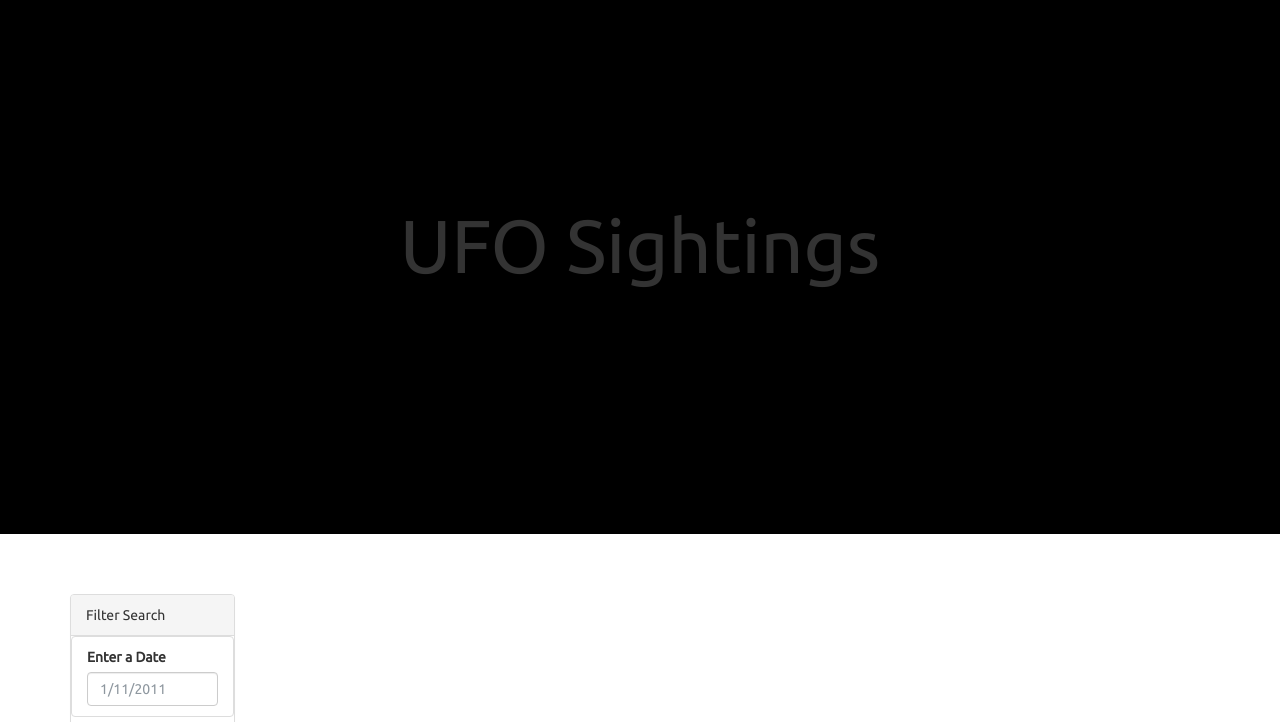
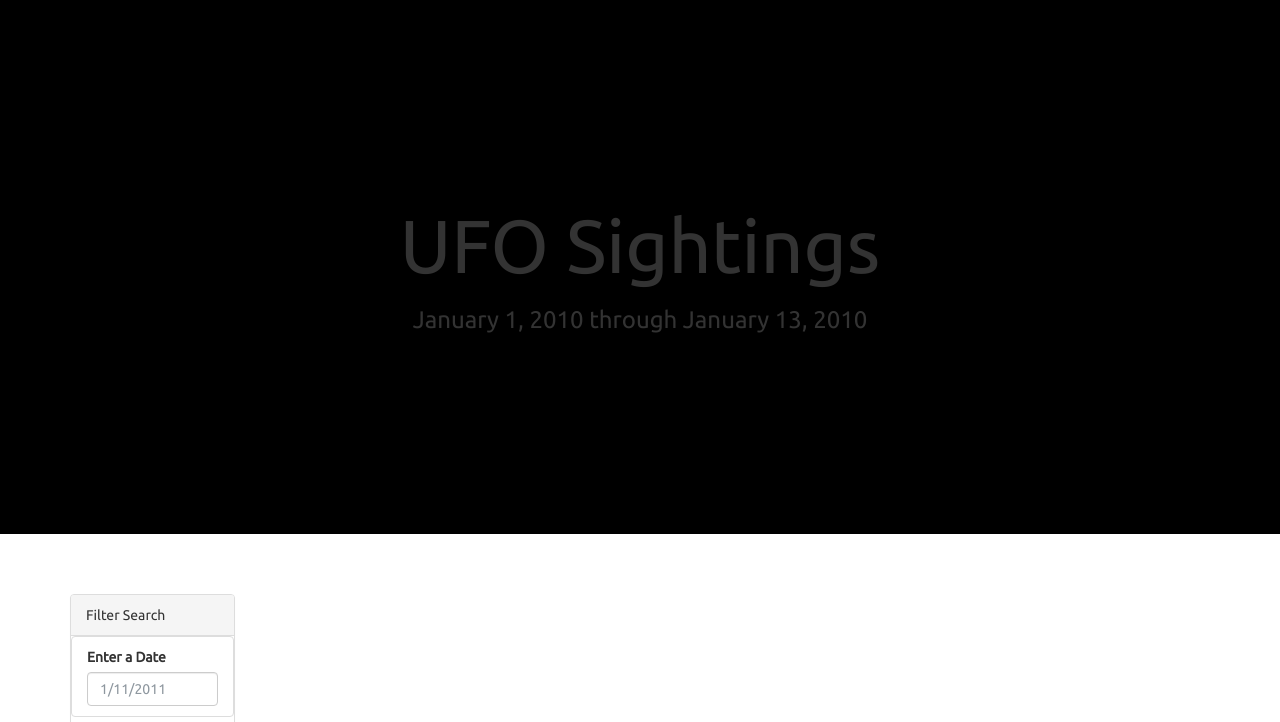
Before and after one commit to Slyssy/javascript-challenge, a plain HTML site: page UFO-level-1/index.html in a window 1280 px wide. Shown: the part 78-800 px from the top of the page. Drawn offline with nearby package versions, Linux system fonts and the light colour scheme; files whose address does not match are found by name.

```diff
--- a/UFO-level-1/index.html
+++ b/UFO-level-1/index.html
@@ -26,6 +26,7 @@
     </nav>
     <div class="hero text-center">
       <h1>UFO Sightings</h1>
+      <h3>January 1, 2010 through January 13, 2010</h3>
     </div>
 
     <div class="container">
```
Also changed, not shown: UFO-level-1/app.js (+0 -38 lines), images/ufo_table.png (added), 1 other file.
